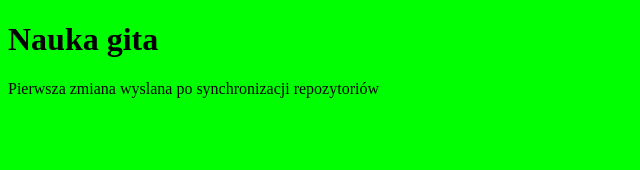
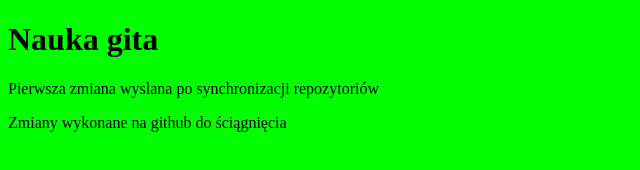
Before and after one commit to JakubMorzy/StudiaMeritoClasa, a plain HTML site: page index.html in a window 1280 px wide. Shown: the whole page, without its empty margins (0-640 px from the left). Drawn offline with Linux system fonts and the light colour scheme.

Commit message:
Update index.html - z githuba

```diff
--- a/index.html
+++ b/index.html
@@ -12,5 +12,8 @@
     <section>
         <p>Pierwsza zmiana wyslana po synchronizacji repozytoriów</p>
     </section>
+    <section>
+        <p>Zmiany wykonane na github do ściągnięcia</p>
+    </section>
 </body>
 </html>
```
